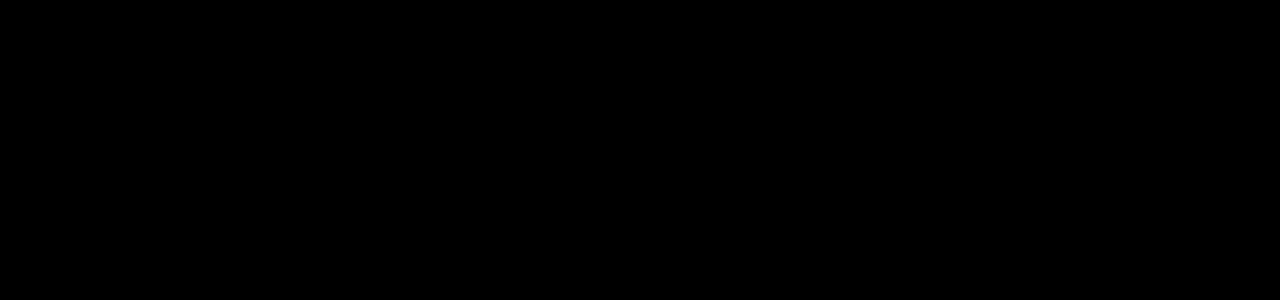
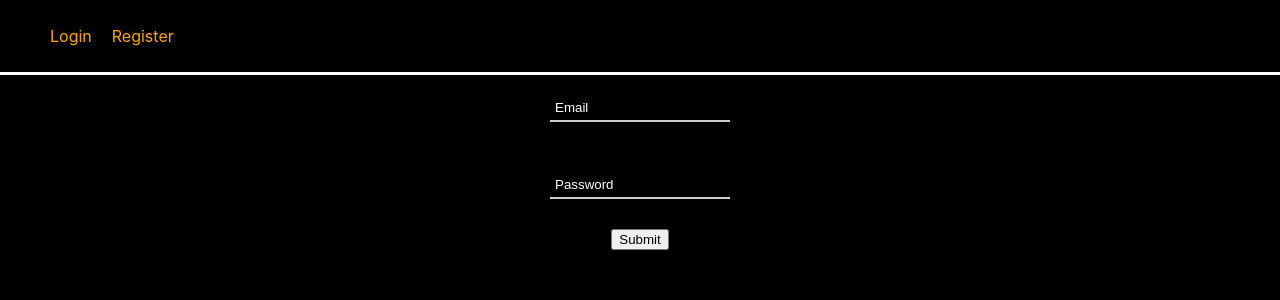
Before and after one commit to Ureeces/joke-react-app, a React (Create React App) app: page /sign-in in a window 1280 px wide. Shown: the top 300 px of the page. Built offline with nearby package versions, Linux system fonts and the light colour scheme.

Commit message:
Added basic skeleton for dynamic auth form.

```diff
--- a/package.json
+++ b/package.json
@@ -3,6 +3,7 @@
   "version": "0.1.0",
   "private": true,
   "dependencies": {
+    "@material-ui/core": "^4.11.2",
     "@testing-library/jest-dom": "^5.11.6",
     "@testing-library/react": "^11.2.2",
     "@testing-library/user-event": "^12.6.0",
--- a/src/App.js
+++ b/src/App.js
@@ -1,18 +1,23 @@
 import React, { lazy, Suspense } from "react";
 import { BrowserRouter as Router, Route, Switch } from "react-router-dom";
 
+import Navbar from "./components/Nav/Navbar";
 import Spinner from "./components/shared/Spinner";
 
 import "./App.css";
 
 const Home = lazy(() => import("./components/Home/Home"));
+const Auth = lazy(() => import("./components/Auth/Auth"));
 
 const App = () => {
   return (
     <Router>
+      <Navbar />
       <Switch>
         <Suspense fallback={Spinner}>
-          <Route exact path="/" component={Home} />
+          <Route exact path="/sign-in" component={Auth} />
+          <Route exact path="/sign-up" component={Auth} />
+          <Route exact path="/home" component={Home} />
         </Suspense>
       </Switch>
     </Router>
--- /dev/null
+++ b/src/components/Auth/Auth.css
@@ -0,0 +1,29 @@
+#auth-form {
+  display: flex;
+  flex-direction: column;
+  justify-content: center;
+  align-items: center;
+}
+
+#auth-form input {
+  width: 170px;
+  border-style: none;
+  border-bottom: solid 2px #ccc;
+  margin: 10px;
+  margin-top: 20px;
+  padding: 5px;
+  background-color: black;
+  color: white;
+}
+
+#auth-form input::placeholder {
+  color: white;
+}
+
+#auth-form input:focus {
+  border-bottom: 2px solid rgb(245, 241, 0);
+}
+
+#auth-form button {
+
+}
--- /dev/null
+++ b/src/components/Auth/Auth.js
@@ -0,0 +1,34 @@
+import React, { useState } from "react";
+
+import "./Auth.css";
+
+const Auth = () => {
+  const [email, setEmail] = useState("");
+  const [password, setPassword] = useState("");
+
+  return (
+    <form id="auth-form">
+      <input
+        type="text"
+        label="Email"
+        name="email"
+        placeholder="Email"
+        value={email}
+        onChange={(e) => setEmail(e.target.value)}
+      />{" "}
+      <br />
+      <input
+        type="password"
+        label="Password"
+        name="password"
+        placeholder="Password"
+        value={password}
+        onChange={(e) => setPassword(e.target.value)}
+      /> {" "} <br />
+
+      <button type="button">Submit</button>
+    </form>
+  );
+};
+
+export default Auth;
--- a/src/components/Home/Home.js
+++ b/src/components/Home/Home.js
@@ -1,12 +1,7 @@
 import React from "react";
-import Navbar from "../Nav/Navbar";
 
 const Home = () => {
-  return (
-    <div>
-      <Navbar />
-    </div>
-  );
+  return <div></div>;
 };
 
 export default Home;
--- a/src/components/Nav/Navbar.css
+++ b/src/components/Nav/Navbar.css
@@ -1,7 +1,7 @@
 #nav-container {
   height: 10%;
   padding: 0px;
-  border: 5px solid white;
+  border-bottom: 3.5px solid white;
 }
 
 .navbar {
--- a/src/components/Nav/Navbar.js
+++ b/src/components/Nav/Navbar.js
@@ -1,9 +1,12 @@
-import React from "react";
+import React, { useState } from "react";
 import { NavLink as Link } from "react-router-dom";
 
 import "./Navbar.css";
 
 const Navbar = () => {
+  const [isLoggedIn, setIsLoggedIn] = useState(false);
+  const [user, setUser] = useState("");
+
   return (
     <div id="nav-container">
       <ul className="navbar">
@@ -11,7 +14,7 @@ const Navbar = () => {
           <Link to="/sign-in">Login</Link>
         </li>
         <li className="nav-item">
-          <Link to="sign-up">Register</Link>
+          <Link to="/sign-up">Register</Link>
         </li>
       </ul>
     </div>
```
Also changed, not shown: src/components/Joke/Joke.js (added), 2 other files (tests, documents, lock files or other folders).
